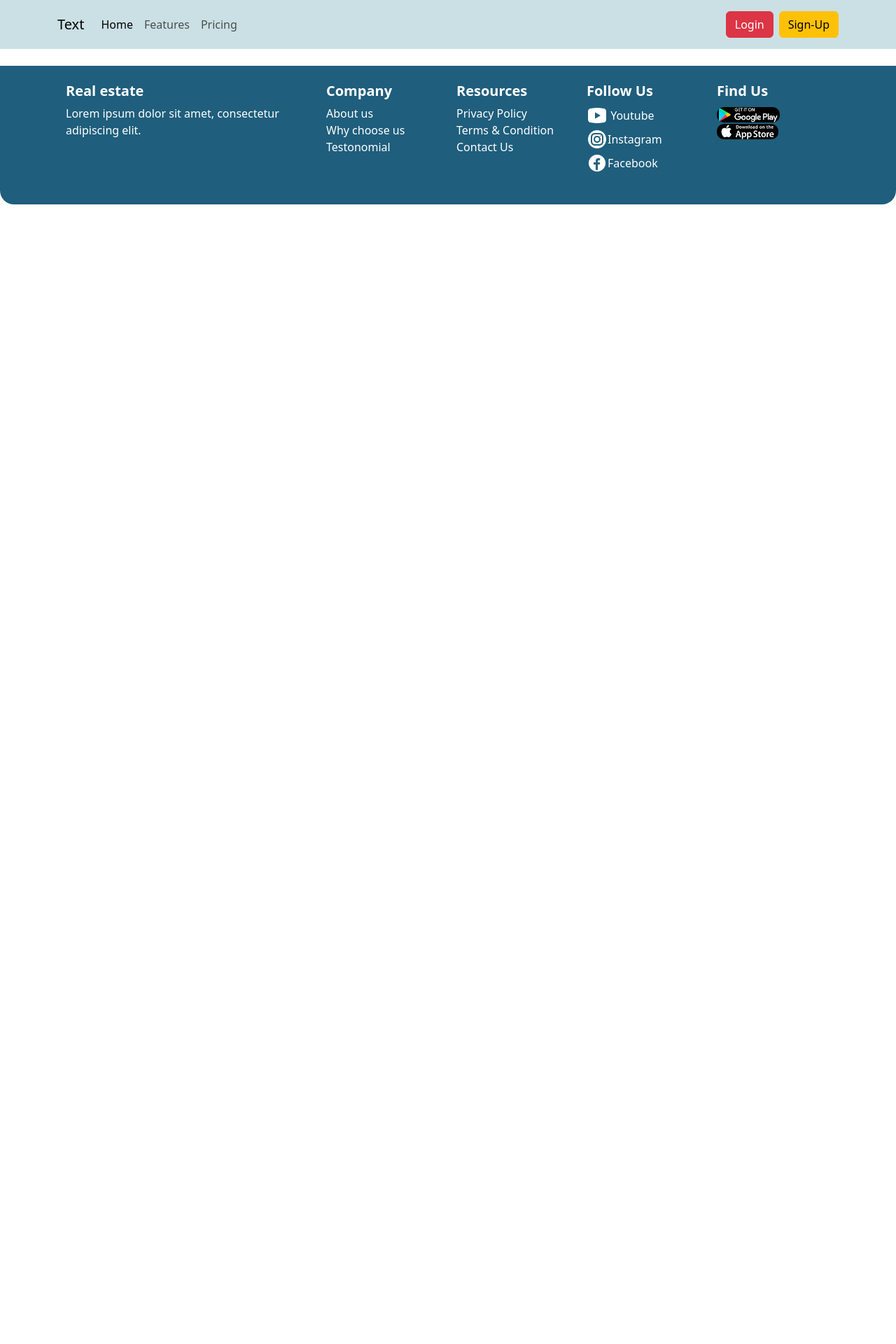
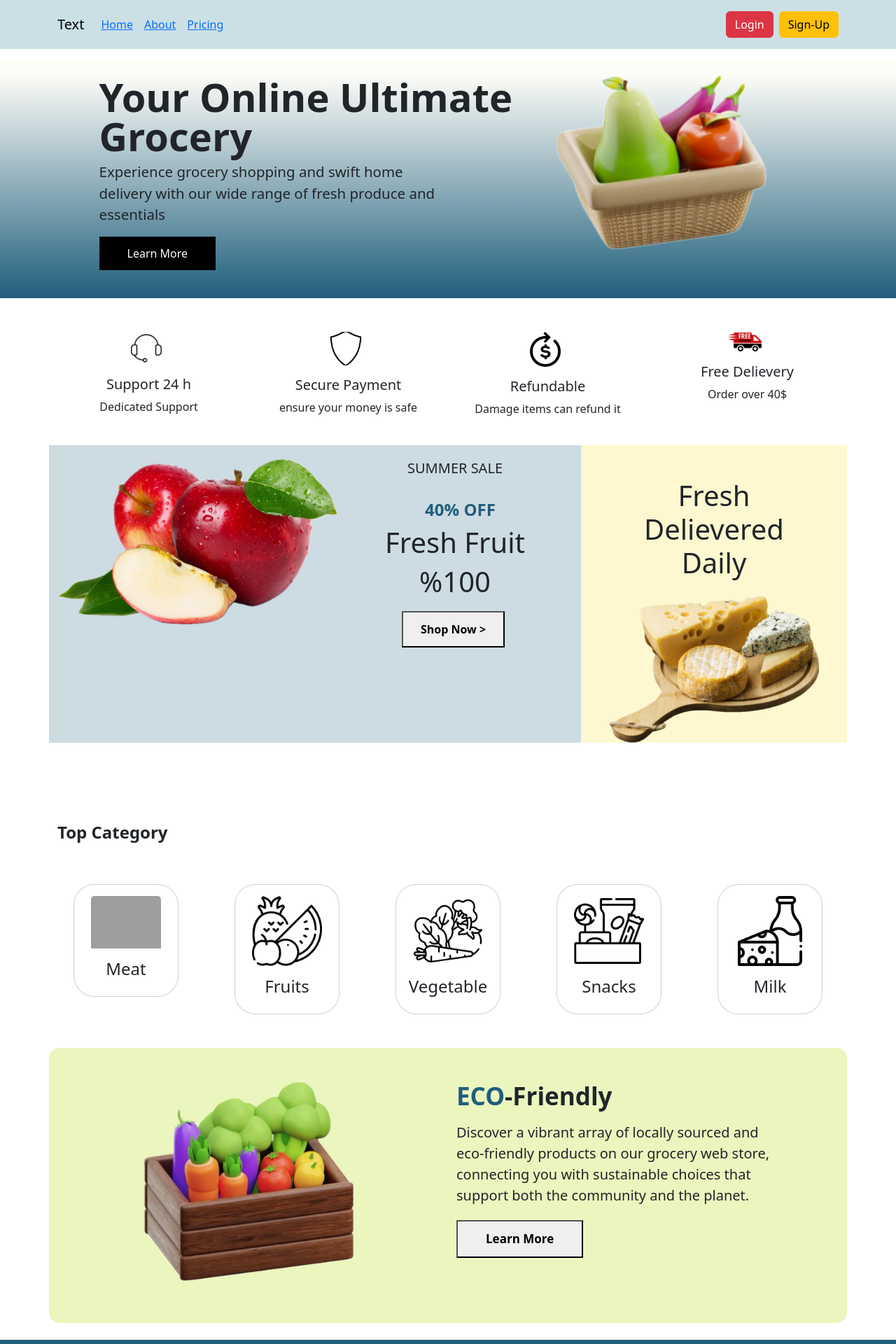
Before and after one commit to Nasir-afridi/fyp-fresh-hub, a React (Vite) app: page /home in a window 1280 px wide. Shown: the top 1920 px of the page at 70% size. Before the commit the page ends 800 px from the top, so only its background shows below. Built offline with nearby package versions, Linux system fonts and the light colour scheme; grey boxes are pictures that could not be loaded.

Commit message:
Advertisment section done

```diff
--- a/src/app-routes.jsx
+++ b/src/app-routes.jsx
@@ -1,15 +1,15 @@
 import { BrowserRouter as Router, Routes, Route } from "react-router-dom";
-import Home from "./pages/index";
+import Home from "./pages/home";
 import About from "./pages/about";
+import Pricing from "./pages/pricing";
 
 const AppRoutes = () => {
   return (
-    <Router>
-      <Routes>
-        <Route path="/" element={<Home />} />
-        <Route path="/about" element={<About />} />
-      </Routes>
-    </Router>
+    <Routes>
+      <Route path="/home" element={<Home />} />
+      <Route path="/about" element={<About />} />
+      <Route path="/pricing" element={<Pricing />} />
+    </Routes>
   );
 };
 
--- /dev/null
+++ b/src/components/home/Advertisment.jsx
@@ -0,0 +1,25 @@
+const Advertisment = () => {
+  return (
+    <>
+      <div className="col-md-6 col-sm-6">
+        <center>
+          <img src="/fruit-cart.png" className="fruit-cart mt-5" />
+        </center>
+      </div>
+      <div className="col-md-6 col-sm-6 mb-4">
+        <h2 className="mt-5">
+          <span className="Eco">ECO</span>-Friendly
+        </h2>
+        <p className="lead eco-description mt-3">
+          Discover a vibrant array of locally sourced and <br /> eco-friendly
+          products on our grocery web store, <br /> connecting you with
+          sustainable choices that <br />
+          support both the community and the planet.
+        </p>
+        <button className="fw-bold mt-1">Learn More</button>
+      </div>
+    </>
+  );
+};
+
+export default Advertisment;
--- a/src/components/home/top-category.jsx
+++ b/src/components/home/top-category.jsx
@@ -1,7 +1,7 @@
 const TopCategory = (select) => {
   return (
     <>
-      <div className="col-md-2 col-sm-6 col-12 ">
+      <div className="col-md-2 col-sm-6 col-xs-6 ">
         <div className="card text-center">
           <div className="card-body">
             <img src={select.Image} alt="Meat" className="card-img-top" />
--- a/src/components/nav/index.jsx
+++ b/src/components/nav/index.jsx
@@ -1,12 +1,15 @@
+import React from "react";
+import { Link } from "react-router-dom";
+
 const TopNav = () => {
   return (
-    <nav class="navbar navbar-expand-lg sticky-top nav-bar">
+    <nav className="navbar navbar-expand-lg sticky-top nav-bar">
       <div className="container">
-        <a class="navbar-brand" href="#">
+        <a className="navbar-brand" href="#">
           Text
         </a>
         <button
-          class="navbar-toggler"
+          className="navbar-toggler"
           type="button"
           data-bs-toggle="collapse"
           data-bs-target="#navbarText"
@@ -14,31 +17,31 @@ const TopNav = () => {
           aria-expanded="false"
           aria-label="Toggle navigation"
         >
-          <span class="navbar-toggler-icon"></span>
+          <span className="navbar-toggler-icon"></span>
         </button>
-        <div class="collapse navbar-collapse" id="navbarText">
-          <ul class="navbar-nav me-auto mb-2 mb-lg-0">
-            <li class="nav-item">
-              <a class="nav-link active" aria-current="page" href="#">
-                Home
+        <div className="collapse navbar-collapse" id="navbarText">
+          <ul className="navbar-nav me-auto mb-2 mb-lg-0">
+            <li className="nav-item">
+              <a className="nav-link" aria-current="page" href="#">
+                <Link to="/home">Home</Link>
               </a>
             </li>
-            <li class="nav-item">
-              <a class="nav-link" href="#">
-                Features
+            <li className="nav-item">
+              <a className="nav-link" href="#">
+                <Link to="/about">About</Link>
               </a>
             </li>
-            <li class="nav-item">
-              <a class="nav-link" href="#">
-                Pricing
+            <li className="nav-item">
+              <a className="nav-link" href="#">
+                <Link to="/pricing">Pricing</Link>
               </a>
             </li>
           </ul>
-          <div class="navbar-text">
-            <button type="button" class="btn btn-danger me-2">
+          <div className="navbar-text">
+            <button type="button" className="btn btn-danger me-2">
               Login
             </button>
-            <button type="button" class="btn btn-warning">
+            <button type="button" className="btn btn-warning">
               Sign-Up
             </button>
           </div>
--- a/src/main.jsx
+++ b/src/main.jsx
@@ -1,5 +1,6 @@
 import { StrictMode } from "react";
 import { createRoot } from "react-dom/client";
+import { BrowserRouter } from "react-router-dom";
 import App from "./App.jsx";
 import "bootstrap/dist/css/bootstrap.min.css";
 import "bootstrap/dist/js/bootstrap.bundle.min.js";
@@ -8,6 +9,8 @@ import "./index.css";
 
 createRoot(document.getElementById("root")).render(
   <StrictMode>
-    <App />
+    <BrowserRouter>
+      <App />
+    </BrowserRouter>
   </StrictMode>
 );
--- a/src/pages/index.jsx
+++ b/src/pages/home.jsx
@@ -5,6 +5,7 @@ import { Services } from "../constant/services";
 import OfferSection from "../components/home/offer-section";
 import TopCategory from "../components/home/top-category";
 import { TopCategories } from "../constant/top-category";
+import Advertisment from "../components/home/Advertisment";
 
 const Home = () => {
   return (
@@ -54,6 +55,12 @@ const Home = () => {
           ))}
         </div>
       </div>
+
+      <div className="container advertisment-container mt-5">
+        <div className="row">
+          <Advertisment />
+        </div>
+      </div>
     </>
   );
 };
--- /dev/null
+++ b/src/pages/pricing.jsx
@@ -0,0 +1,5 @@
+const Pricing = () => {
+  return <div>HELOOOOOO</div>;
+};
+
+export default Pricing;
--- /dev/null
+++ b/src/style-sheets/advertisment.css
@@ -0,0 +1,23 @@
+.advertisment-container {
+  background-color: rgba(235,245,190,255);
+  border-radius: 15px;
+
+  .fruit-cart {
+    width: 300px;
+    margin-bottom: 60px;
+    /* max-width: ; */
+  }
+  .mt-5 {
+    font-size: 35px;
+    font-weight: bolder;
+
+    .Eco {
+      color: rgba(31, 94, 124, 1);
+    }
+
+  }
+  .fw-bold {
+    padding: 12px 40px;
+    font-size: 17px;
+  }
+}
--- a/src/style-sheets/index.css
+++ b/src/style-sheets/index.css
@@ -1,3 +1,4 @@
 @import "home.css";
 @import "nav.css";
 @import "top-category.css";
+@import 'Advertisment.css'
--- a/src/style-sheets/top-category.css
+++ b/src/style-sheets/top-category.css
@@ -8,6 +8,9 @@
   }
   .card {
     border-radius: 30px;
+    max-width: 200px;
+    width: 150px;
+    margin: 0 auto;
   }
   .card-title {
     margin-top: 15px;
```
Also changed, not shown: public/fruit-cart.png (added).
